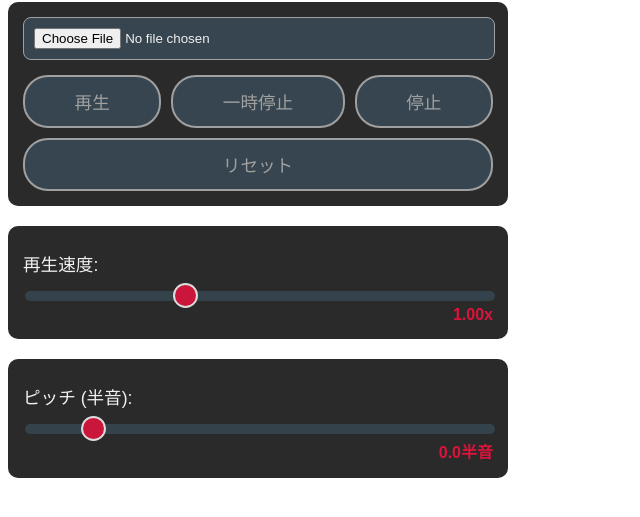
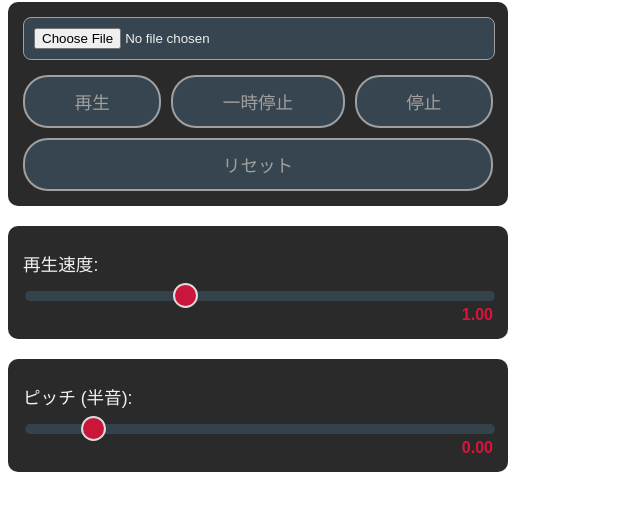
Before and after one commit to ringomanzyu-kaihatu/sound2, a plain HTML site: page index.html in a window 1280 px wide. Shown: the part 87-604 px from the top of the page, without its empty margins (0-640 px from the left). Drawn offline with nearby package versions, Linux system fonts and the light colour scheme; a web font is replaced by a local one.

Commit message:
Update index.html

```diff
--- a/index.html
+++ b/index.html
@@ -36,13 +36,13 @@
     <div class="controls-group">
         <label for="speedSlider">再生速度:</label>
         <input type="range" id="speedSlider" min="0.5" max="2.0" step="0.01" value="1.00" disabled>
-        <span id="speedValue">1.00x</span>
+        <span id="speedValue">1.00</span>
     </div>
 
     <div class="controls-group">
         <label for="pitchSlider">ピッチ (半音):</label>
         <input type="range" id="pitchSlider" min="-0.50" max="3.50" step="0.01" value="0.00" disabled>
-        <span id="pitchValue">0.0半音</span>
+        <span id="pitchValue">0.00</span>
     </div>
 
     <!-- JavaScriptは最後に読み込む -->
```
